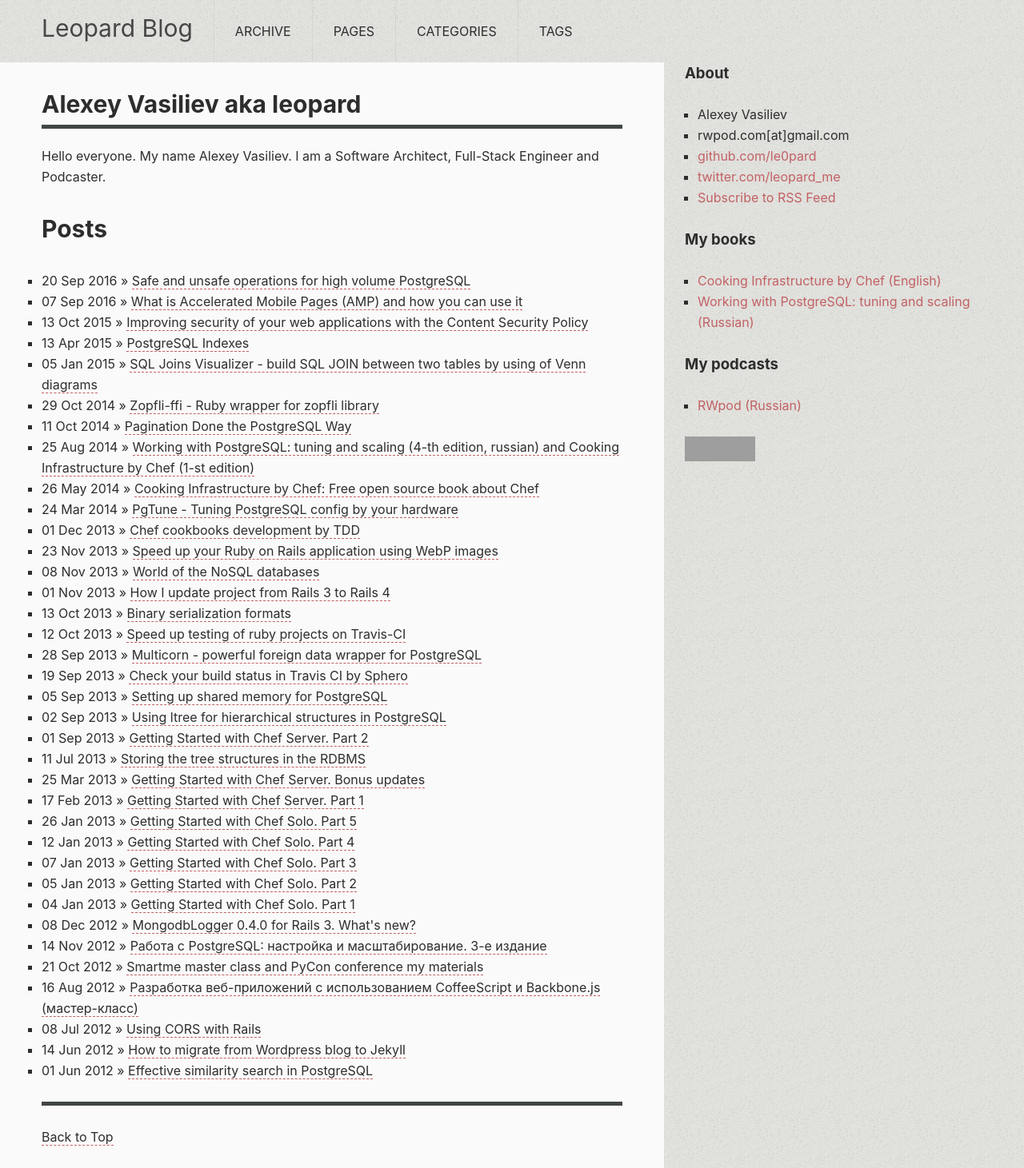
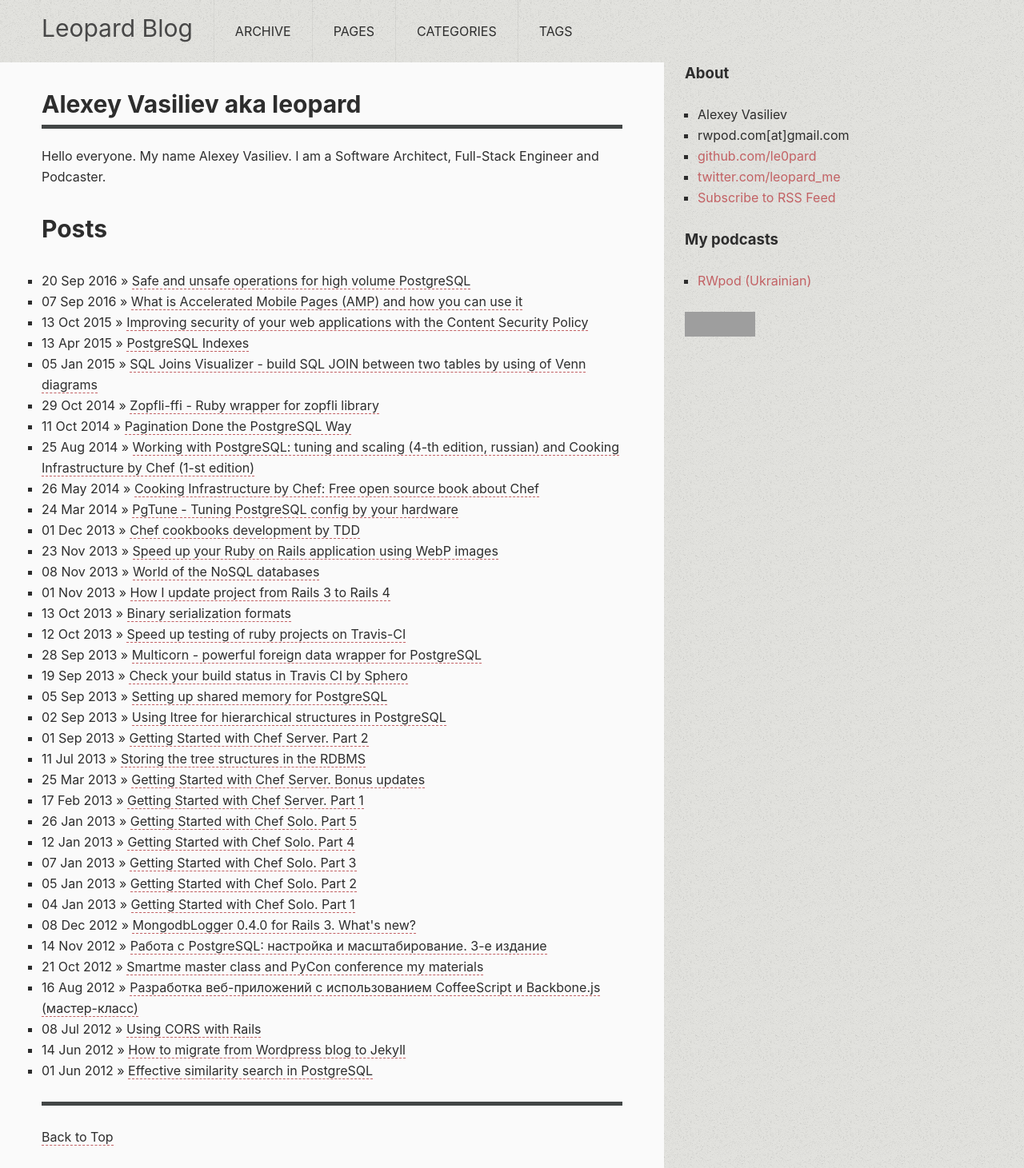
Before and after one commit to le0pard/le0pard.github.io, a Jekyll site: the page built from index.md, in a window 1280 px wide. Shown: the whole page at 80% size. Built offline with Jekyll 4.4.1, drawn with Linux system fonts in a browser that asks for light colours; grey boxes are pictures that could not be loaded.

Commit message:
update block

```diff
--- a/_layouts/default.html
+++ b/_layouts/default.html
@@ -62,19 +62,10 @@
 					</ul>
 				</div><!-- misc -->
 				<div class="misc">
-					<h4>My books</h4>
-					<ul>
-						<li class="chef">
-              <a href="http://chef.leopard.in.ua/">Cooking Infrastructure by Chef (English)</a>
-            </li>
-            <li class="postgresql">
-              <a href="http://postgresql.leopard.in.ua/">Working with PostgreSQL: tuning and scaling (Russian)</a>
-            </li>
-					</ul>
 					<h4>My podcasts</h4>
 					<ul>
 						<li class="rwpod">
-              <a href="https://www.rwpod.com/">RWpod (Russian)</a>
+              <a href="https://www.rwpod.com/">RWpod (Ukrainian)</a>
             </li>
 					</ul>
 				</div><!-- misc -->
```
